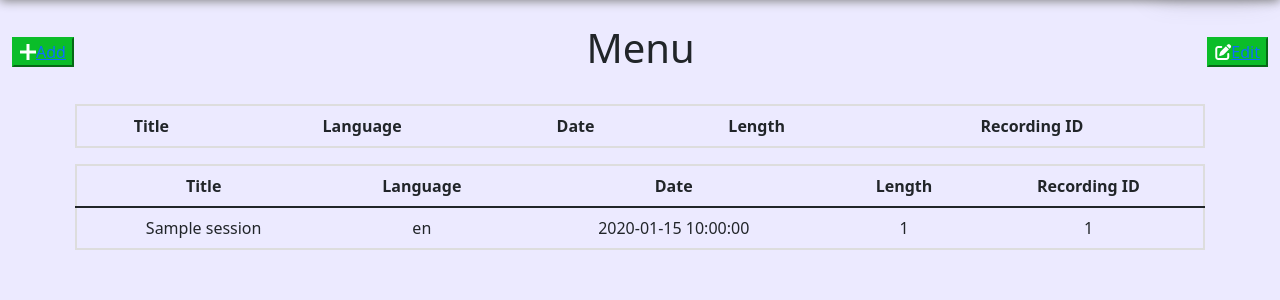
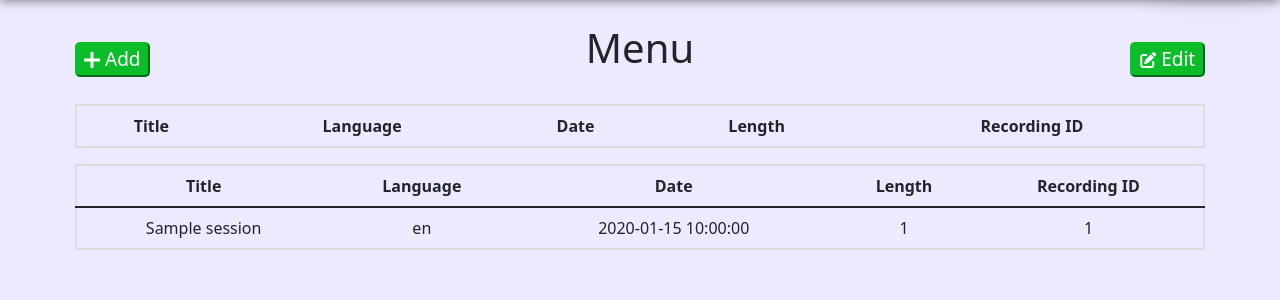
Before and after one commit to rlmtm/CS-IA, a Flask app: template templates/menu.html in a window 1280 px wide. Shown: the part 74-374 px from the top of the page. Run offline with Flask 3, Linux system fonts and the light colour scheme; the template is opened without the code that fills it: most values are stand-ins (such as "Sample title", 1, 10 or a date in 2020); lists and menus that the app fills with data are empty; some libraries are stand-ins or nearby versions.

Commit message:
Update styles.css

```diff
--- a/static/styles.css
+++ b/static/styles.css
@@ -200,28 +200,45 @@ nav {
     width: 84.46%;
 }
 
-
-.edit-button {
-    margin-left: 12.5px;
-    margin-right: 5px;
-    margin-top: 7.5px;
-}
-
-.edit-text {
-    font-size: 19px;
-    color: white;
-    margin-right: 12.5px;
-    height: 30px;
-}
-.edit-text:hover {
-    font-size: 19px;
-    color: white;
-    margin-right: 12.5px;
-    height: 30px;
-}
-
 .horizontal-stack-inner {
     display: flex;
     justify-content: center;
     align-items: center;
 }
+
+
+.button-style {
+    text-decoration: none;
+    color: white;
+}
+
+.button-style:hover {
+    text-decoration: none;
+    color: white;
+}
+
+.button-style .backText {
+    cursor: pointer;
+}
+
+.horizontal-stack-w-menu {
+    width: 90%;
+    max-width: 90%;
+    margin-left: auto;
+    margin-right: auto;
+}
+
+.menu-button {
+    border-radius: 5px;
+    width: 75px;
+    height: 35px;
+    margin-top: 15px;
+}
+.menu-button-icon {
+    margin-right: 5px;
+}
+.menu-button-text {
+    font-size: 19px;
+    color: white;
+    height: 30px;
+}
```
